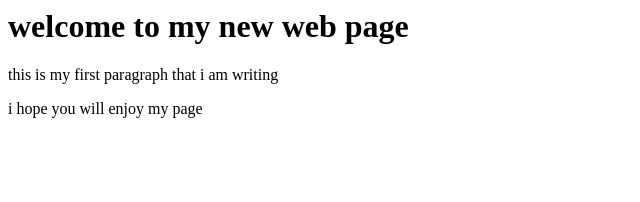
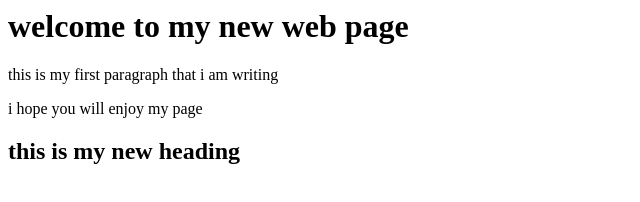
Before and after one commit to mcsf19m012/20210224, a plain HTML site: page myApp.html in a window 1280 px wide. Shown: the whole page, without its empty margins (0-640 px from the left). Drawn offline with Linux system fonts and the light colour scheme.

Commit message:
heading 2 is addited

```diff
--- a/myApp.html
+++ b/myApp.html
@@ -6,5 +6,6 @@
 <h1> welcome to my new web page</h1>
 <p>this is my first paragraph that i am writing </p>
 <p>i hope you will enjoy my page</p>
+<h2> this is my new heading</h2>
 </body>
 </html>
```
